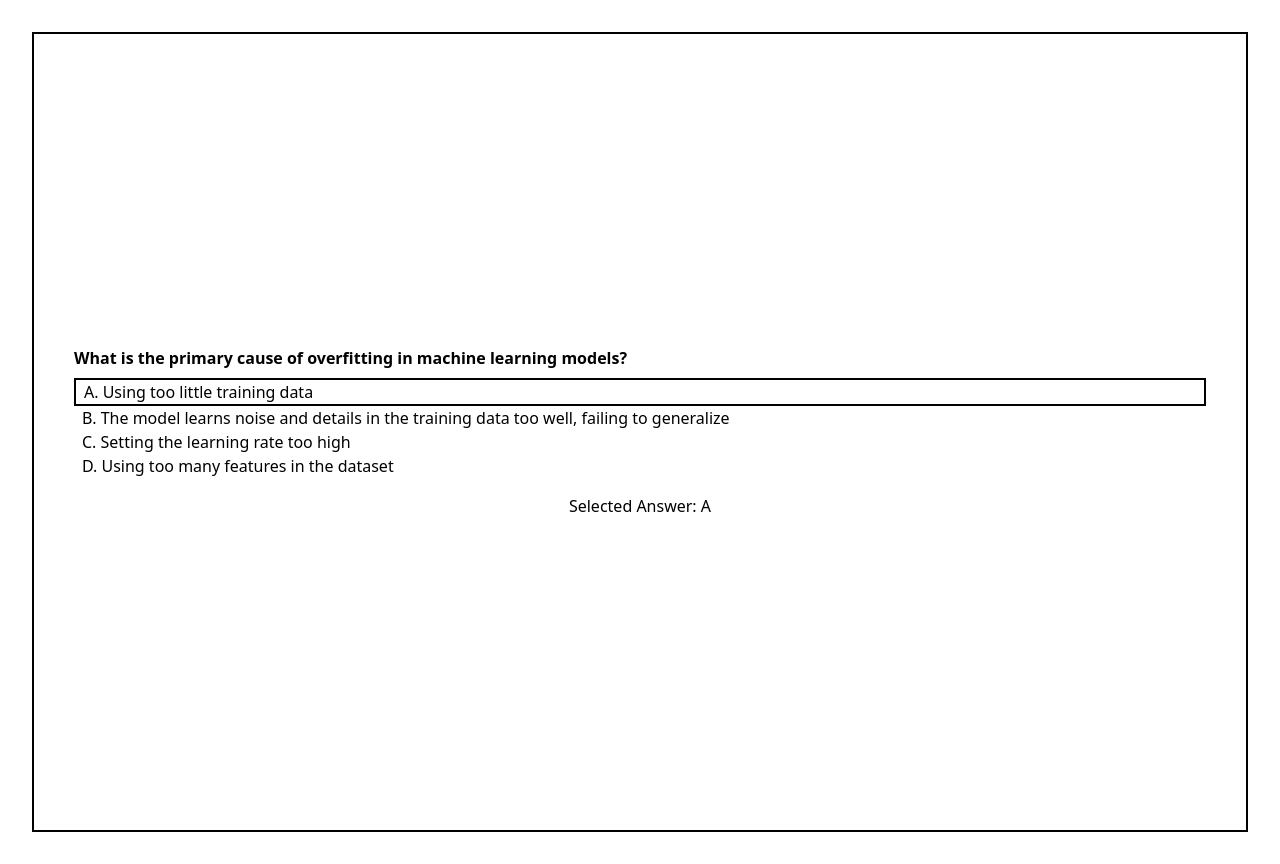
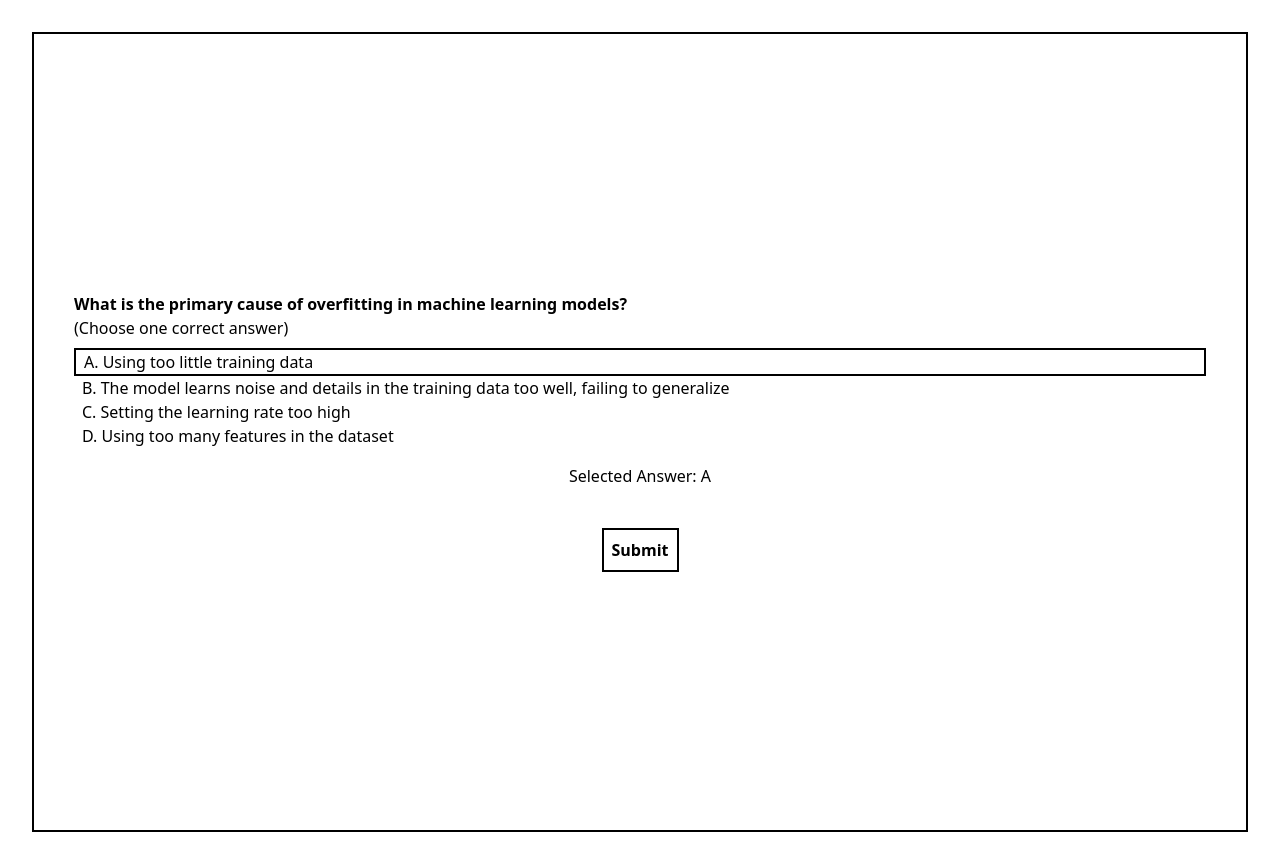
Before and after one commit to fachry-isl/quiz-react, a React (Vite) app: page / in a window 1280 px wide. Both pictures are taken after a click on the button "Start". Built offline with nearby package versions, Linux system fonts and the light colour scheme.

Commit message:
add: mvp quiz with dummy question

```diff
--- a/package.json
+++ b/package.json
@@ -12,6 +12,7 @@
   "dependencies": {
     "@tailwindcss/vite": "^4.1.17",
     "react": "^19.2.0",
+    "react-confetti": "^6.4.0",
     "react-dom": "^19.2.0",
     "react-hot-toast": "^2.6.0",
     "react-router-dom": "^7.10.1",
--- a/src/App.jsx
+++ b/src/App.jsx
@@ -10,6 +10,11 @@ function App() {
     toast.success("Starting the quiz");
 
     setStart(true);
+  }
+
+  function onQuizEndCallback() {
+    setStart(false);
+    toast.success("Get back to Home");
   }
 
   return (
@@ -32,7 +37,7 @@ function App() {
               </button>{" "}
             </div>
           ) : (
-            <Quiz />
+            <Quiz onQuizEndCallback={onQuizEndCallback} />
           )}
         </div>
       </div>
--- a/src/pages/Quiz.jsx
+++ b/src/pages/Quiz.jsx
@@ -1,106 +1,106 @@
 import { useState } from "react";
 import AnswerComponent from "../components/AnswerComponent";
+import { toast } from "react-hot-toast";
+import Confetti from "react-confetti";
+import dummyData from "../services/Api";
 
-const Quiz = () => {
+const Quiz = ({ onQuizEndCallback }) => {
+  // Track Active Question
+  const [questionIndex, setQuestionIndex] = useState(0);
   // Active Answer from A to B
   const [answer, setAnswer] = useState("A");
+
+  // Track Completed Question
+  const [isComplete, setComplete] = useState(false);
+
+  // Track Finished Quiz
+  const [isFinishQuiz, setFinish] = useState(false);
+
+  const currentQuestion = dummyData[questionIndex];
 
   function onChangeAnswerCallback(new_answer) {
     setAnswer(new_answer);
     console.log("Active answer changed to:", new_answer);
   }
 
+  function validateAnswer(selected_answer) {
+    if (selected_answer != currentQuestion.key_answer) {
+      toast.error("Wrong Answer!");
+    } else {
+      toast.success("You're Right!");
+      setComplete(true);
+    }
+  }
+
+  function nextQuestion() {
+    if (questionIndex + 1 >= dummyData.length) {
+      setFinish(true);
+    } else {
+      setQuestionIndex(questionIndex + 1);
+
+      // Reset State
+      setComplete(false);
+      setAnswer("A");
+    }
+  }
+
+  function onQuizEndChange() {
+    console.log("Quiz End");
+    onQuizEndCallback();
+  }
+
+  if (isFinishQuiz) {
+    return (
+      <div>
+        <Confetti recycle={false} numberOfPieces={500} />
+        <div>🎉 Congratulations!</div>
+        <button
+          onClick={onQuizEndChange}
+          className="border-2 border-black pl-2 pr-2 mt-5 cursor-pointer"
+        >
+          Go to Home
+        </button>
+      </div>
+    );
+  }
+
   return (
     <div>
+      {/* Show Confetti when user Complete the Question */}
+      {isComplete && <Confetti recycle={false} />}
       <div className="text-left w-full">
-        <div className="pb-2">
-          What is the primary cause of overfitting in machine learning models?
-        </div>
+        <div>{currentQuestion.question}</div>
+        <div className="pb-2 font-light">(Choose one correct answer)</div>
 
-        {answer == "A" ? (
-          <AnswerComponent
-            answer_prop={{
-              key: "A",
-              description: "A. Using too little training data",
-            }}
-            onChangeAnswerCallback={onChangeAnswerCallback}
-            active={true}
-          />
-        ) : (
-          <AnswerComponent
-            answer_prop={{
-              key: "A",
-              description: "A. Using too little training data",
-            }}
-            onChangeAnswerCallback={onChangeAnswerCallback}
-            active={false}
-          />
-        )}
-
-        {answer == "B" ? (
-          <AnswerComponent
-            answer_prop={{
-              key: "B",
-              description:
-                "B. The model learns noise and details in the training data too well, failing to generalize",
-            }}
-            onChangeAnswerCallback={onChangeAnswerCallback}
-            active={true}
-          />
-        ) : (
-          <AnswerComponent
-            answer_prop={{
-              key: "B",
-              description:
-                "B. The model learns noise and details in the training data too well, failing to generalize",
-            }}
-            onChangeAnswerCallback={onChangeAnswerCallback}
-            active={false}
-          />
-        )}
-
-        {answer == "C" ? (
-          <AnswerComponent
-            answer_prop={{
-              key: "C",
-              description: "C. Setting the learning rate too high",
-            }}
-            onChangeAnswerCallback={onChangeAnswerCallback}
-            active={true}
-          />
-        ) : (
-          <AnswerComponent
-            answer_prop={{
-              key: "C",
-              description: "C. Setting the learning rate too high",
-            }}
-            onChangeAnswerCallback={onChangeAnswerCallback}
-            active={false}
-          />
-        )}
-
-        {answer == "D" ? (
-          <AnswerComponent
-            answer_prop={{
-              key: "D",
-              description: "D. Using too many features in the dataset",
-            }}
-            onChangeAnswerCallback={onChangeAnswerCallback}
-            active={true}
-          />
-        ) : (
-          <AnswerComponent
-            answer_prop={{
-              key: "D",
-              description: "D. Using too many features in the dataset",
-            }}
-            onChangeAnswerCallback={onChangeAnswerCallback}
-            active={false}
-          />
-        )}
+        {currentQuestion.options.map((option) => {
+          return (
+            <AnswerComponent
+              key={option.key}
+              answer_prop={option}
+              onChangeAnswerCallback={onChangeAnswerCallback}
+              active={answer === option.key}
+            />
+          );
+        })}
       </div>
 
       <div className="pt-4 font-light">Selected Answer: {answer}</div>
+
+      {isComplete ? (
+        <button
+          onClick={() => nextQuestion()}
+          className="mt-10 border-2 border-black p-2 text-black cursor-pointer bg-green-200"
+        >
+          Next Question
+        </button>
+      ) : (
+        <button
+          onClick={() => validateAnswer(answer)}
+          className="mt-10 border-2 border-black p-2 text-black cursor-pointer"
+        >
+          Submit
+        </button>
+      )}
     </div>
   );
 };
--- /dev/null
+++ b/src/services/Api.js
@@ -0,0 +1,77 @@
+const dummyData = [
+  {
+    id: 1,
+    question:
+      "What is the primary cause of overfitting in machine learning models?",
+    options: [
+      {
+        key: "A",
+        description: "A. Using too little training data",
+      },
+      {
+        key: "B",
+        description:
+          "B. The model learns noise and details in the training data too well, failing to generalize",
+      },
+      {
+        key: "C",
+        description: "C. Setting the learning rate too high",
+      },
+      {
+        key: "D",
+        description: "D. Using too many features in the dataset",
+      },
+    ],
+    key_answer: "B",
+  },
+  {
+    id: 2,
+    question: "Which of the following is a supervised learning task?",
+    options: [
+      {
+        key: "A",
+        description: "A. Clustering customers into groups",
+      },
+      {
+        key: "B",
+        description: "B. Predicting house prices based on historical data",
+      },
+      {
+        key: "C",
+        description: "C. Dimensionality reduction with PCA",
+      },
+      {
+        key: "D",
+        description: "D. Anomaly detection without labels",
+      },
+    ],
+    key_answer: "B",
+  },
+  {
+    id: 3,
+    question: "What is the bias-variance tradeoff in machine learning?",
+    options: [
+      {
+        key: "A",
+        description: "A. The tradeoff between training time and model accuracy",
+      },
+      {
+        key: "B",
+        description:
+          "B. The tradeoff between model complexity and its ability to generalize",
+      },
+      {
+        key: "C",
+        description: "C. The tradeoff between precision and recall",
+      },
+      {
+        key: "D",
+        description:
+          "D. The tradeoff between the number of features and dataset size",
+      },
+    ],
+    key_answer: "B",
+  },
+];
+
+export default dummyData;
```
Also changed, not shown: 1 other file (tests, documents, lock files or other folders).
